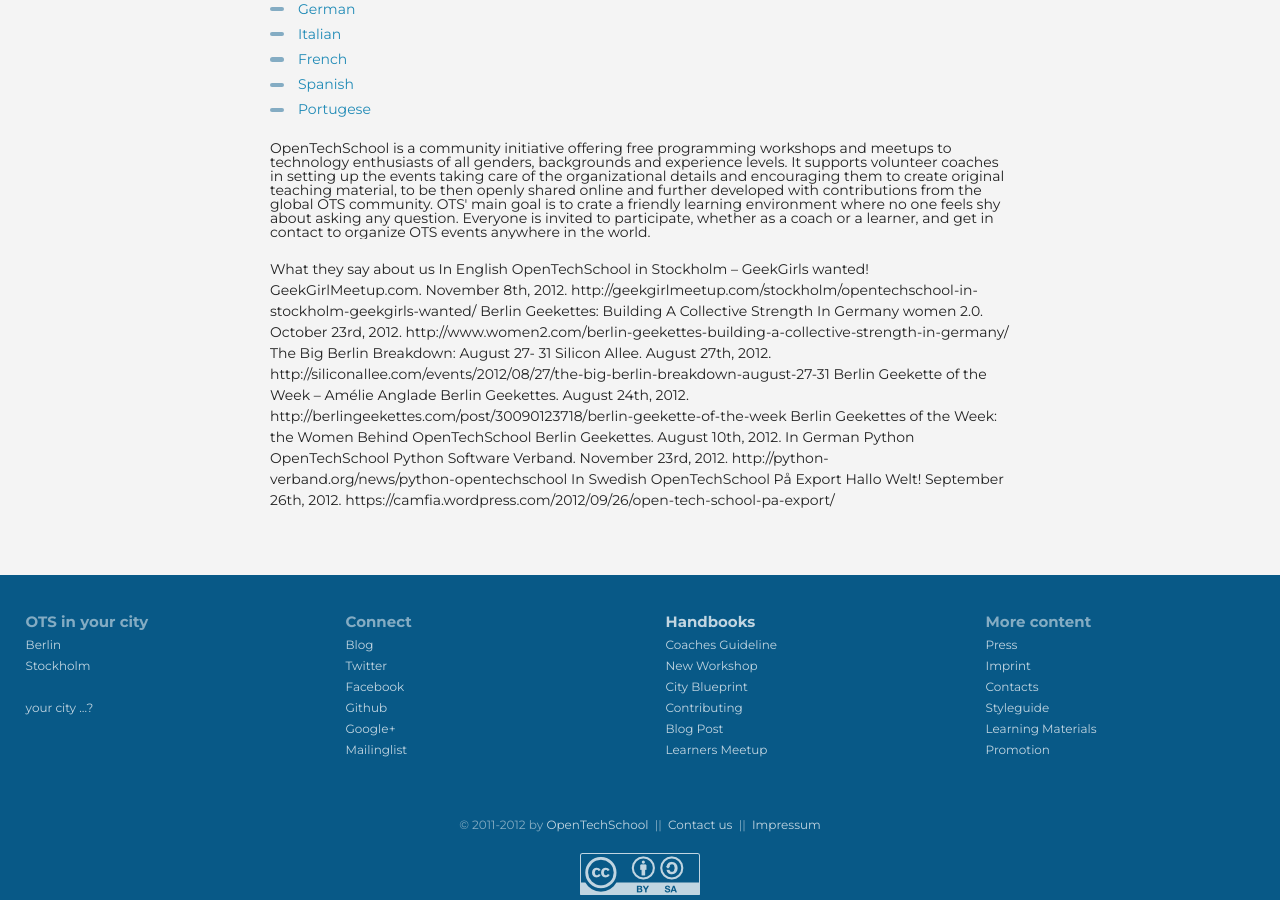
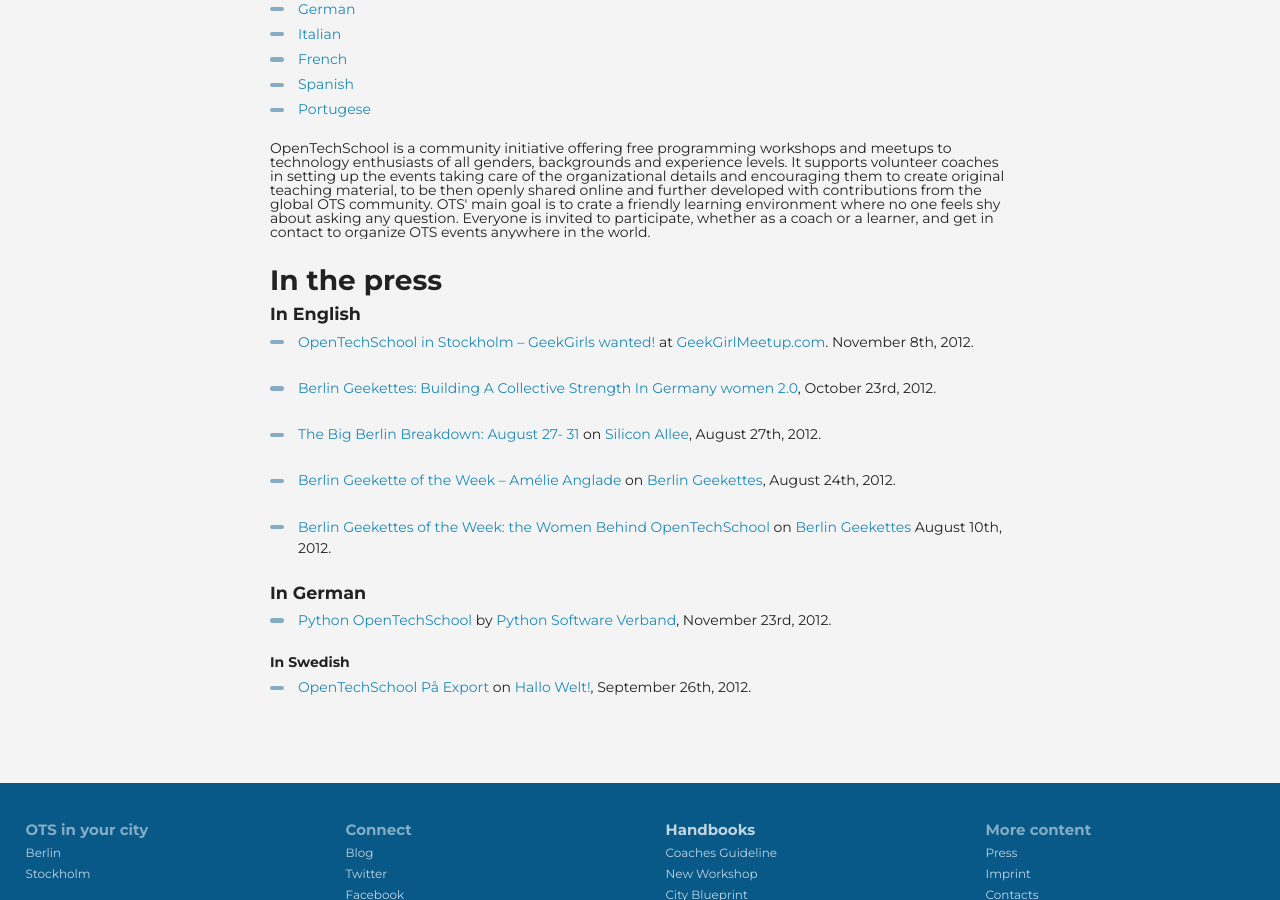
Before and after one commit to OpenTechSchool/www.opentechschool.org, a Jekyll site: the page built from press.md, in a window 1280 px wide and 900 px high, scrolled down 531 px. Built offline with Jekyll 4.4.1, drawn with Linux system fonts in a browser that asks for light colours; nearby versions of some CDN libraries.

Commit message:
reformat press page

```diff
--- a/press.html
+++ b/press.md
@@ -57,44 +57,31 @@
 	});
 </script>
 
+## In the press
+
+### In English
+
+ * [OpenTechSchool in Stockholm – GeekGirls wanted!](http://geekgirlmeetup.com/stockholm/opentechschool-in-stockholm-geekgirls-wanted/
+) at [GeekGirlMeetup.com](http://www.geekgirlmeetup.com). November 8th, 2012.
+
+ * [Berlin Geekettes: Building A Collective Strength In Germany
+ women 2.0](http://www.women2.com/berlin-geekettes-building-a-collective-strength-in-germany/
+), October 23rd, 2012.
+
+* [The Big Berlin Breakdown: August 27- 31](http://siliconallee.com/events/2012/08/27/the-big-berlin-breakdown-august-27-31) on [Silicon Allee](http://siliconallee.com/), August 27th, 2012.
+
+* [Berlin Geekette of the Week – Amélie Anglade](http://berlingeekettes.com/post/30090123718/berlin-geekette-of-the-week) on [Berlin Geekettes](http://www.berlingeekettes.com), August 24th, 2012.
+
+* [Berlin Geekettes of the Week: the Women Behind OpenTechSchool](http://berlingeekettes.com/post/29112914602/berlin-geekettes-of-the-week-the-women-behind)
+on [Berlin Geekettes](http://www.berlingeekettes.com) August 10th, 2012.
+
+
+### In German
+
+* [Python OpenTechSchool](http://python-verband.org/news/python-opentechschool) by [Python Software Verband](http://python-verband.org), November 23rd, 2012.
 
 
 
+#### In Swedish
 
-What they say about us
-
-
-In English
-
-OpenTechSchool in Stockholm – GeekGirls wanted!
-GeekGirlMeetup.com. November 8th, 2012.
-http://geekgirlmeetup.com/stockholm/opentechschool-in-stockholm-geekgirls-wanted/
-
-Berlin Geekettes: Building A Collective Strength In Germany
-women 2.0. October 23rd, 2012.
-http://www.women2.com/berlin-geekettes-building-a-collective-strength-in-germany/
-
-The Big Berlin Breakdown: August 27- 31
-Silicon Allee. August 27th, 2012.
-http://siliconallee.com/events/2012/08/27/the-big-berlin-breakdown-august-27-31
-
-Berlin Geekette of the Week – Amélie Anglade
-Berlin Geekettes. August 24th, 2012.
-http://berlingeekettes.com/post/30090123718/berlin-geekette-of-the-week
-
-Berlin Geekettes of the Week: the Women Behind OpenTechSchool
-Berlin Geekettes. August 10th, 2012.
-
-
-In German
-
-Python OpenTechSchool
-Python Software Verband. November 23rd, 2012.
-http://python-verband.org/news/python-opentechschool
-
-
-In Swedish
-
-OpenTechSchool På Export
-Hallo Welt! September 26th, 2012.
-https://camfia.wordpress.com/2012/09/26/open-tech-school-pa-export/
+* [OpenTechSchool På Export](https://camfia.wordpress.com/2012/09/26/open-tech-school-pa-export/) on [Hallo Welt!](https://camfia.wordpress.com/), September 26th, 2012.
```
